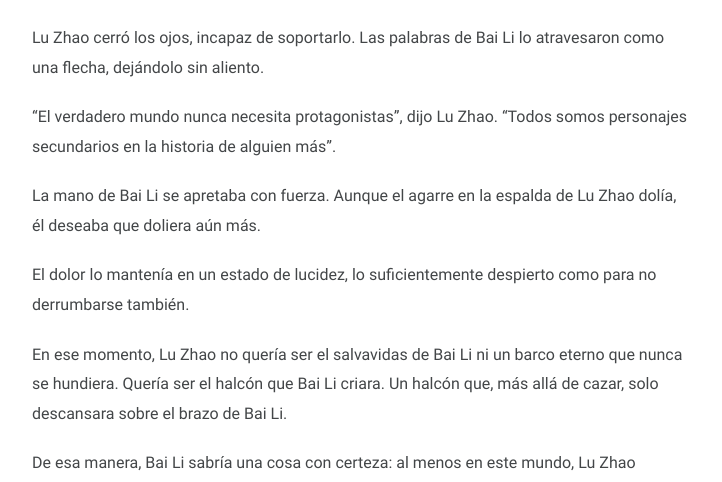
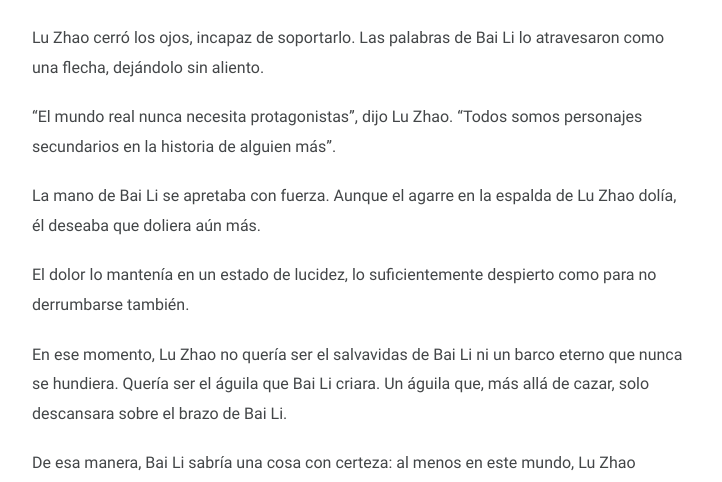
Before and after one commit to taozi-lecturas/taozi-lecturas.github.io, a Jekyll site: the page built from novelas/eadtufv/_posts/2025-03-10-capitulo-89.md, in a window 1280 px wide and 900 px high, scrolled down 14853 px. Shown: the part 153-635 px from the top of the window, without its empty margins (278-1000 px from the left). Built offline with Jekyll 4.4.1, drawn with Linux system fonts in a browser that asks for light colours; some of the changed text lies outside the part shown.

Commit message:
Update 2025-03-10-capitulo-89.md
Primera edición

```diff
--- a/novelas/eadtufv/_posts/2025-03-10-capitulo-89.md
+++ b/novelas/eadtufv/_posts/2025-03-10-capitulo-89.md
@@ -393,13 +393,13 @@ Por eso no había tenido una vida tranquila ni una llena de gloria. Había tenid
 
 Lu Zhao cerró los ojos, incapaz de soportarlo. Las palabras de Bai Li lo atravesaron como una flecha, dejándolo sin aliento.
 
-"El verdadero mundo nunca necesita protagonistas", dijo Lu Zhao. "Todos somos personajes secundarios en la historia de alguien más".
+"El mundo real nunca necesita protagonistas", dijo Lu Zhao. "Todos somos personajes secundarios en la historia de alguien más".
 
 La mano de Bai Li se apretaba con fuerza. Aunque el agarre en la espalda de Lu Zhao dolía, él deseaba que doliera aún más.
 
 El dolor lo mantenía en un estado de lucidez, lo suficientemente despierto como para no derrumbarse también.
 
-En ese momento, Lu Zhao no quería ser el salvavidas de Bai Li ni un barco eterno que nunca se hundiera. Quería ser el halcón que Bai Li criara. Un halcón que, más allá de cazar, solo descansara sobre el brazo de Bai Li.
+En ese momento, Lu Zhao no quería ser el salvavidas de Bai Li ni un barco eterno que nunca se hundiera. Quería ser el águila que Bai Li criara. Un águila que, más allá de cazar, solo descansara sobre el brazo de Bai Li.
 
 De esa manera, Bai Li sabría una cosa con certeza: al menos en este mundo, Lu Zhao siempre lo elegiría a él.
 
```
Also changed, not shown: other parts of novelas/eadtufv/_posts/2025-03-10-capitulo-89.md (+4 -4 lines).
